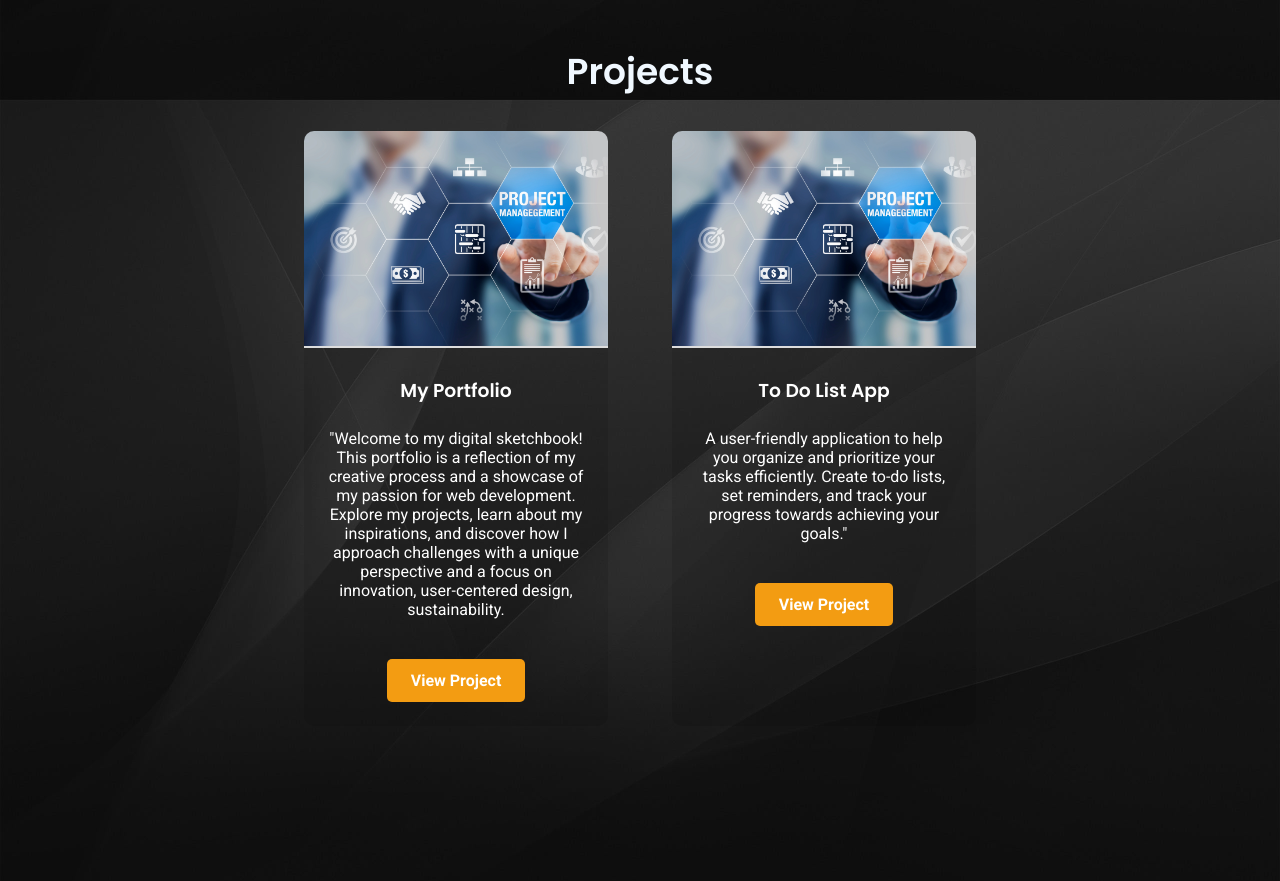
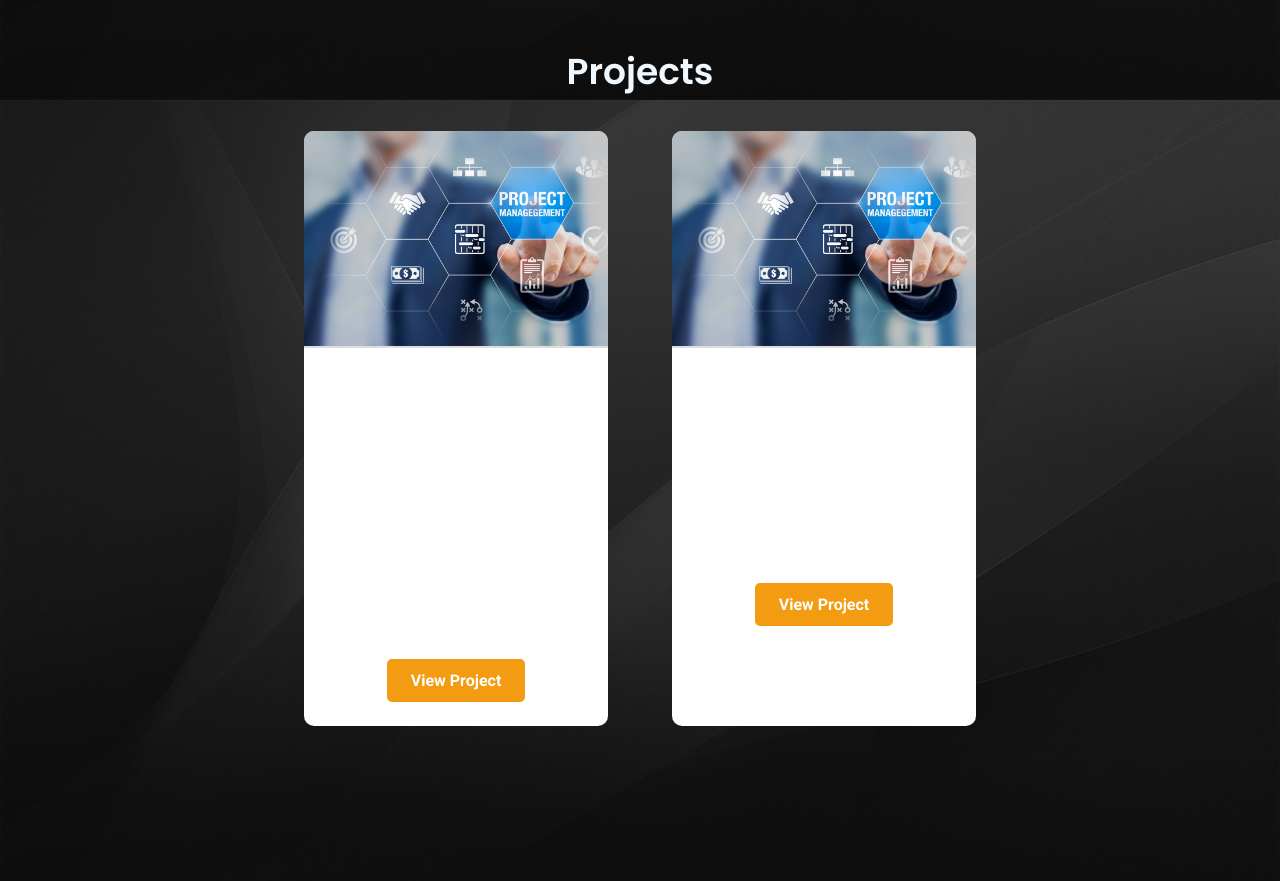
Before and after one commit to CodeWithSameed/codewithsameed.github.io, a plain HTML site: page index.html in a window 1280 px wide. Shown: the part 700-1581 px from the top of the page. Drawn offline with Linux system fonts and the light colour scheme.

Commit message:
Update index.html

```diff
--- a/index.html
+++ b/index.html
@@ -95,7 +95,7 @@ h2 {
 }
 
 .project div {
-  background-color: rgba(0, 0, 0, 0.1);
+  background-color: white;
   border-radius: 10px;
   overflow: hidden;
   flex-basis: calc(33.33% - 1rem); /* Calculate width for 3 columns */
```
